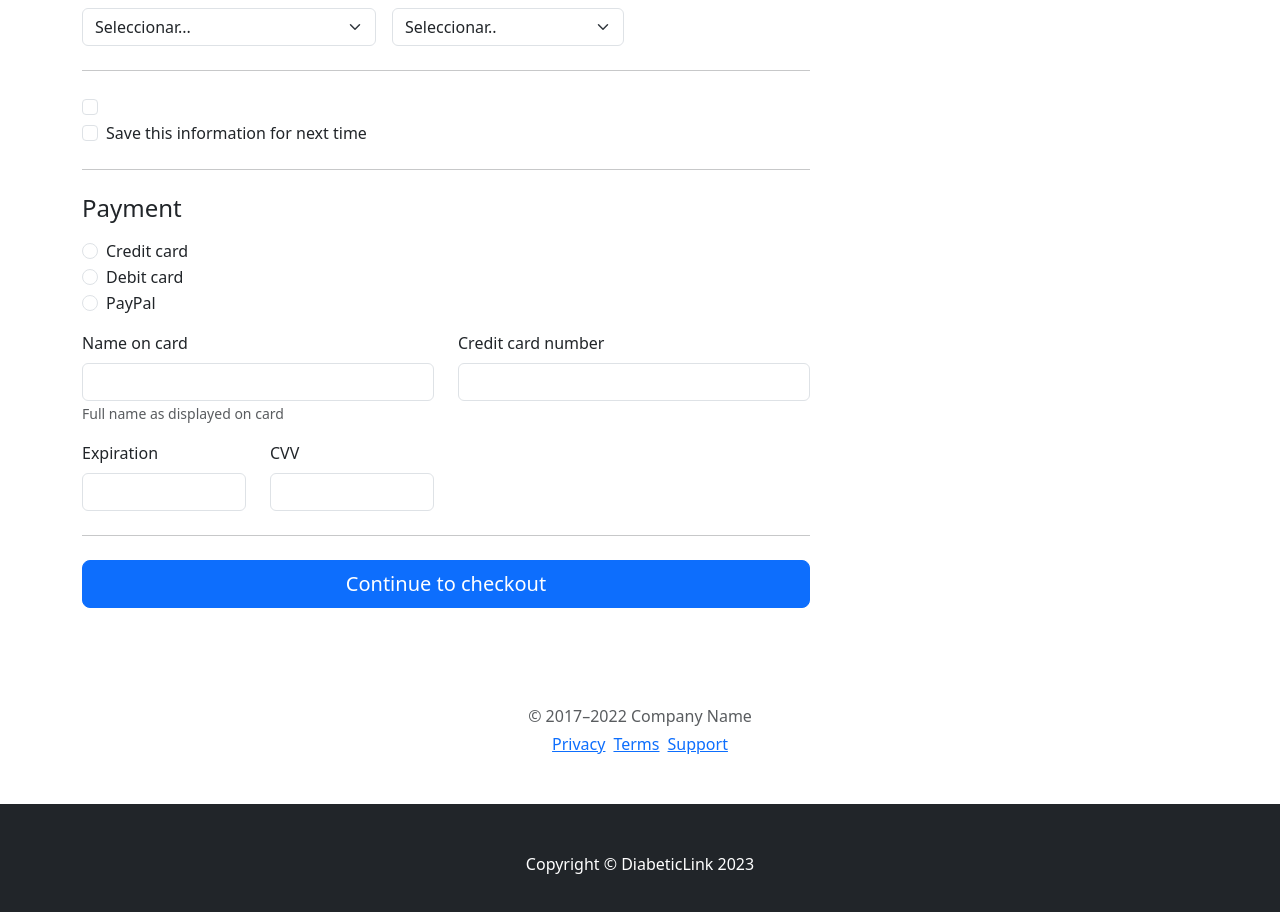
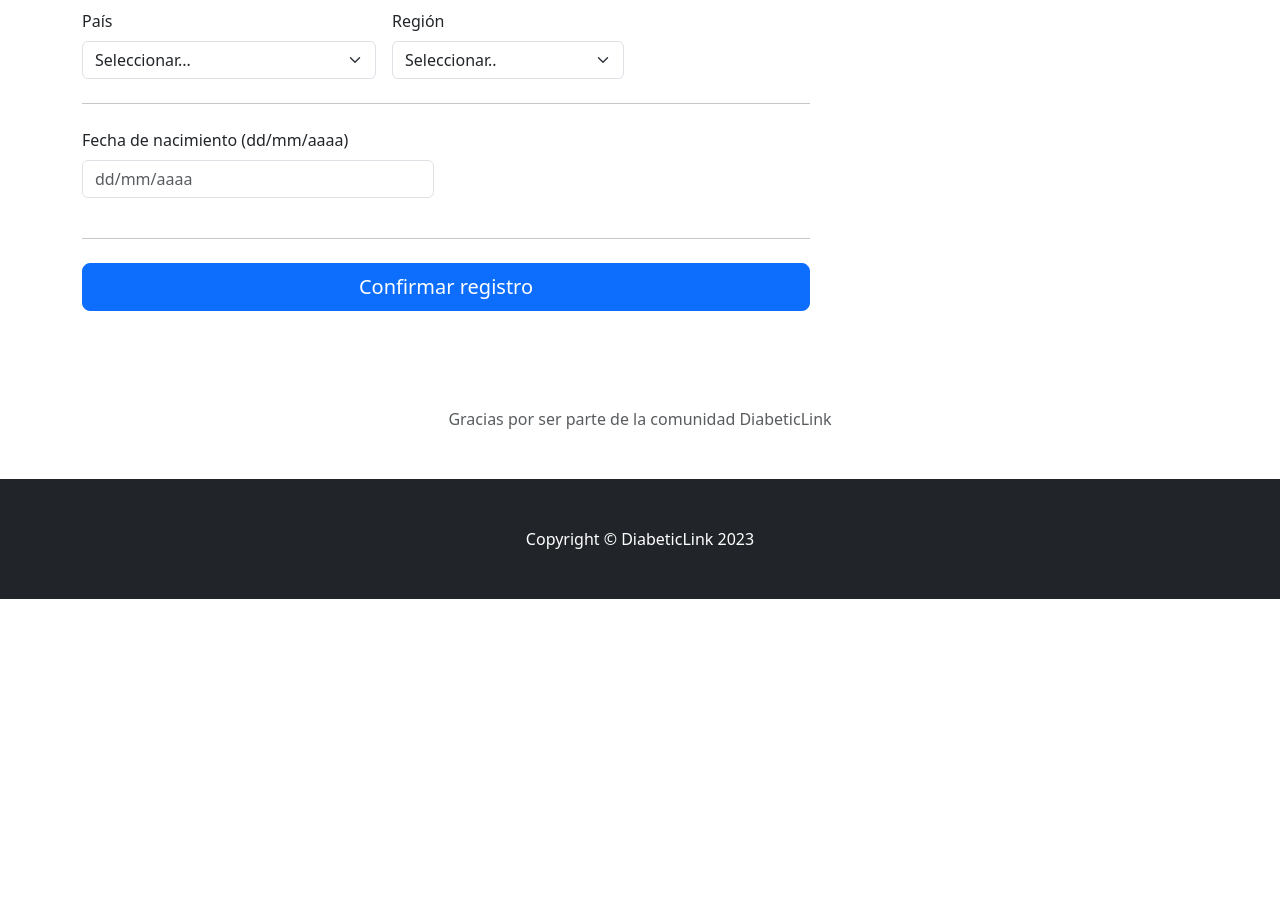
Before and after one commit to BiancaReset/FRONTEND-LUKABI, a React app: page /registro in a window 1280 px wide. Shown: the part 754-1666 px from the top of the page. After the commit the page ends 1353 px from the top, so only its background shows below. Built offline with nearby package versions, Linux system fonts and the light colour scheme.

Commit message:
registro OK parte visual

```diff
--- a/src/js/pages/Login.jsx
+++ b/src/js/pages/Login.jsx
@@ -13,7 +13,7 @@ const Login = () => {
                                 src={logo}
                                 alt=""
                                 width={100}
-                                height={70}
+                                height={90}
                             />
                             <h1 className="h3 mb-3 fw-normal">Iniciar sesión</h1>
                             <div className="form-floating">
--- a/src/js/pages/Registro.jsx
+++ b/src/js/pages/Registro.jsx
@@ -9,10 +9,10 @@ const Registro = () => {
                     <div className="py-5 text-center">
                         <img
                             className="d-block mx-auto mb-4"
-                            src="/docs/5.2/assets/brand/bootstrap-logo.svg"
+                            src={logo}
                             alt=""
-                            width={72}
-                            height={57}
+                            width={100}
+                            height={90}
                         />
                         <h2>Formulario de Registro</h2>
                         <p className="lead">
@@ -122,154 +122,68 @@ const Registro = () => {
                                         </label>
                                         <select className="form-select" id="state" required="">
                                             <option value="">Seleccionar..</option>
-                                            <option>Región Metropolitana</option>
+                                            <option>Metropolitana de Santiago</option>
+                                            <option> Arica y Parinacota</option>
+                                            <option> Tarapacá</option>
+                                            <option> Antofagasta</option>
+                                            <option> Atacama</option>
+                                            <option> Coquimbo</option>
+                                            <option> Valparaíso</option>
+                                            <option>O'Higgins</option>
+                                            <option> Maule</option>
+                                            <option> Ñuble</option>
+                                            <option> BioBío</option>
+                                            <option> Araucanía</option>
+                                            <option> Los Ríos</option>
+                                            <option> Los Lagos</option>
+                                            <option> Aysén</option>
+                                            <option> Magallanes</option>
                                         </select>
                                         <div className="invalid-feedback">
                                             Por favor seleccionar una región válida
                                         </div>
                                     </div>
-                                    <div className="col-md-3">
-                                    </div>
                                 </div>
                                 <hr className="my-4" />
-                                <div className="form-check">
-                                    <input
-                                        type="checkbox"
-                                        className="form-check-input"
-                                        id="same-address"
-                                    />
-
-                                </div>
-                                <div className="form-check">
-                                    <input
-                                        type="checkbox"
-                                        className="form-check-input"
-                                        id="save-info"
-                                    />
-                                    <label className="form-check-label" htmlFor="save-info">
-                                        Save this information for next time
-                                    </label>
-                                </div>
-                                <hr className="my-4" />
-                                <h4 className="mb-3">Payment</h4>
-                                <div className="my-3">
-                                    <div className="form-check">
-                                        <input
-                                            id="credit"
-                                            name="paymentMethod"
-                                            type="radio"
-                                            className="form-check-input"
-                                            defaultChecked=""
-                                            required=""
-                                        />
-                                        <label className="form-check-label" htmlFor="credit">
-                                            Credit card
-                                        </label>
-                                    </div>
-                                    <div className="form-check">
-                                        <input
-                                            id="debit"
-                                            name="paymentMethod"
-                                            type="radio"
-                                            className="form-check-input"
-                                            required=""
-                                        />
-                                        <label className="form-check-label" htmlFor="debit">
-                                            Debit card
-                                        </label>
-                                    </div>
-                                    <div className="form-check">
-                                        <input
-                                            id="paypal"
-                                            name="paymentMethod"
-                                            type="radio"
-                                            className="form-check-input"
-                                            required=""
-                                        />
-                                        <label className="form-check-label" htmlFor="paypal">
-                                            PayPal
-                                        </label>
-                                    </div>
-                                </div>
                                 <div className="row gy-3">
                                     <div className="col-md-6">
                                         <label htmlFor="cc-name" className="form-label">
-                                            Name on card
+                                            Fecha de nacimiento (dd/mm/aaaa)
                                         </label>
                                         <input
+
                                             type="text"
                                             className="form-control"
                                             id="cc-name"
-                                            placeholder=""
+                                            placeholder="dd/mm/aaaa"
                                             required=""
                                         />
-                                        <small className="text-muted">
-                                            Full name as displayed on card
-                                        </small>
-                                        <div className="invalid-feedback">Name on card is required</div>
+                                        <div className="invalid-feedback">Por favor ingresar fecha de nacimiento válida</div>
                                     </div>
                                     <div className="col-md-6">
-                                        <label htmlFor="cc-number" className="form-label">
-                                            Credit card number
-                                        </label>
-                                        <input
-                                            type="text"
-                                            className="form-control"
-                                            id="cc-number"
-                                            placeholder=""
-                                            required=""
-                                        />
                                         <div className="invalid-feedback">
                                             Credit card number is required
                                         </div>
                                     </div>
                                     <div className="col-md-3">
-                                        <label htmlFor="cc-expiration" className="form-label">
-                                            Expiration
-                                        </label>
-                                        <input
-                                            type="text"
-                                            className="form-control"
-                                            id="cc-expiration"
-                                            placeholder=""
-                                            required=""
-                                        />
                                         <div className="invalid-feedback">Expiration date required</div>
                                     </div>
                                     <div className="col-md-3">
-                                        <label htmlFor="cc-cvv" className="form-label">
-                                            CVV
-                                        </label>
-                                        <input
-                                            type="text"
-                                            className="form-control"
-                                            id="cc-cvv"
-                                            placeholder=""
-                                            required=""
-                                        />
                                         <div className="invalid-feedback">Security code required</div>
                                     </div>
                                 </div>
                                 <hr className="my-4" />
                                 <button className="w-100 btn btn-primary btn-lg" type="submit">
-                                    Continue to checkout
+                                    Confirmar registro
                                 </button>
                             </form>
                         </div>
                     </div>
                 </main>
                 <footer className="my-5 pt-5 text-muted text-center text-small">
-                    <p className="mb-1">© 2017–2022 Company Name</p>
+                    <p className="mb-1">Gracias por ser parte de la comunidad DiabeticLink</p>
                     <ul className="list-inline">
-                        <li className="list-inline-item">
-                            <a href="#">Privacy</a>
-                        </li>
-                        <li className="list-inline-item">
-                            <a href="#">Terms</a>
-                        </li>
-                        <li className="list-inline-item">
-                            <a href="#">Support</a>
-                        </li>
+
                     </ul>
                 </footer>
             </div>
```
Also changed, not shown: src/store/AppContext.jsx (added, +36 -0 lines), src/store/flux.js (added, +14 -0 lines).
